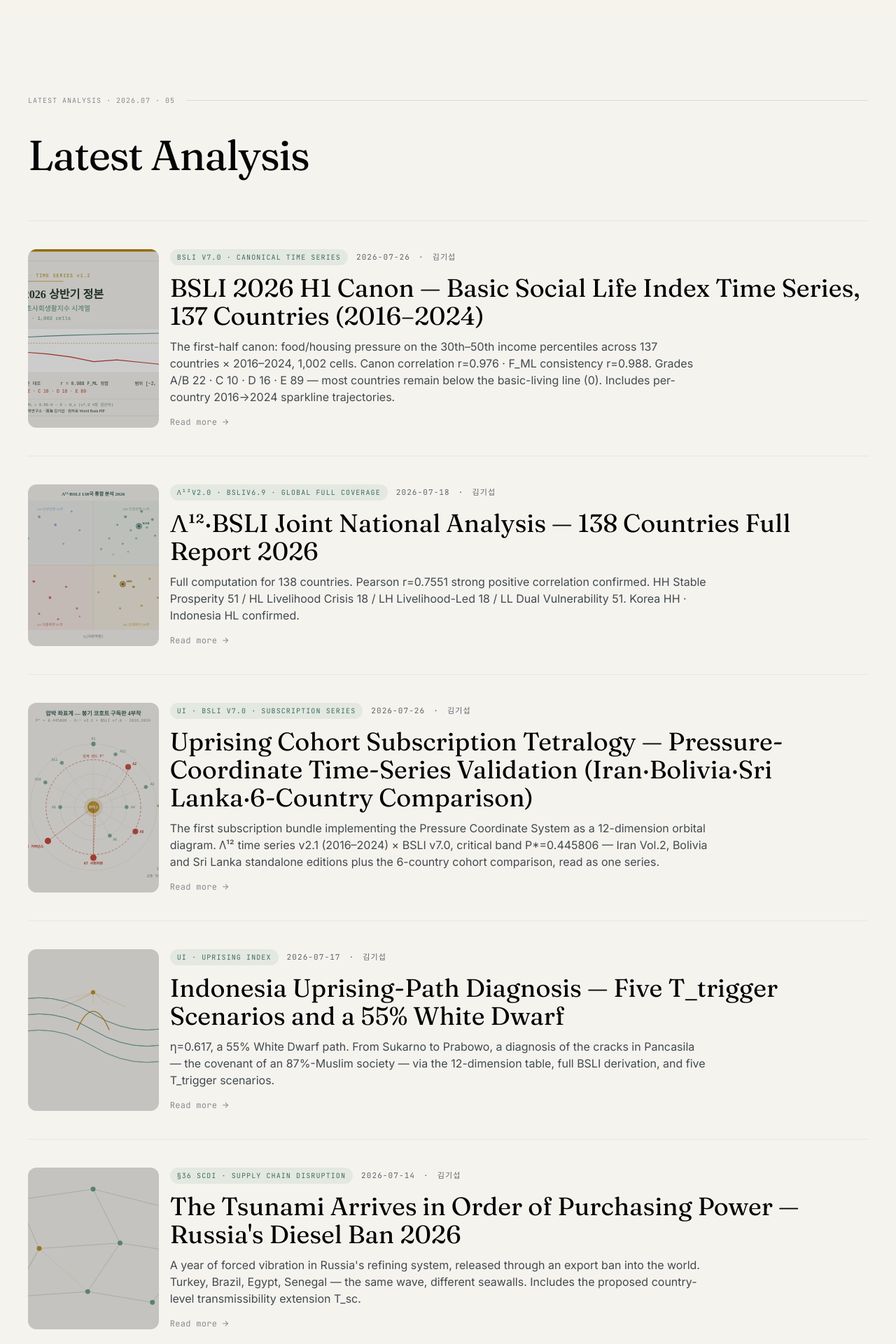
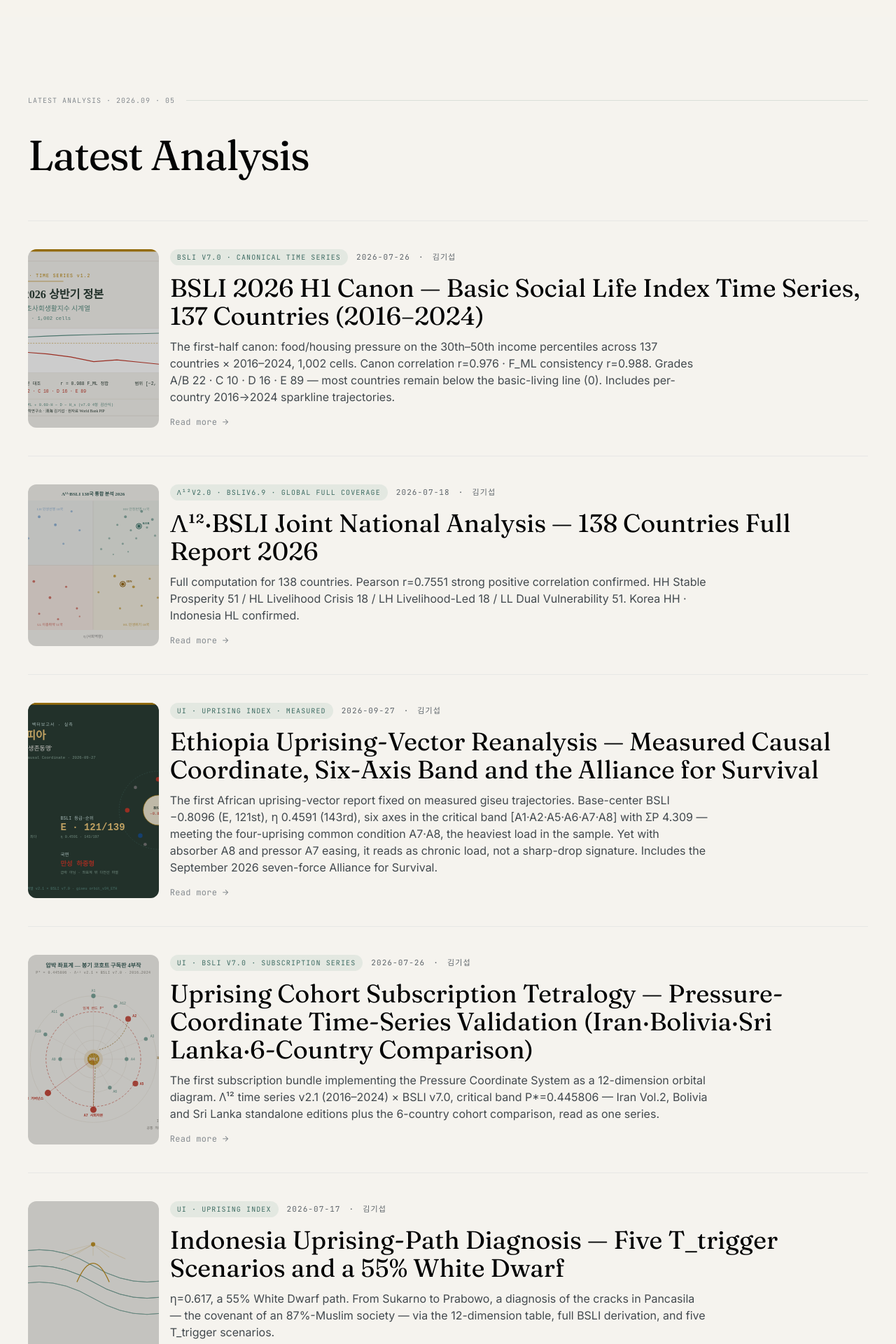
Before and after one commit to badaegopa/everbluesea-portal, a React (Vite) app: page / in a window 1280 px wide. Shown: the part 1500-3420 px from the top of the page at 70% size. Built offline with nearby package versions, Linux system fonts and the light colour scheme.

Commit message:
최신: 에티오피아(r-011) featured 최상단 추가 · 쓰나미(r-005) 최신 제외

```diff
--- a/src/mocks/home.ts
+++ b/src/mocks/home.ts
@@ -71,6 +71,19 @@ export type FeaturedReport = {
 
 export const featuredReports: FeaturedReport[] = [
   {
+    id: "r-011",
+    category: "UI · 봉기지수 · 실측",
+    categoryEn: "UI · Uprising Index · Measured",
+    date: "2026-09-27",
+    author: "김기섭",
+    title: "에티오피아 봉기 벡터 재분석 — 인과좌표계 실측 · 밴드 6축과 생존동맹",
+    titleEn: "Ethiopia Uprising-Vector Reanalysis — Measured Causal Coordinate, Six-Axis Band and the Alliance for Survival",
+    excerpt: "giseu 궤적 실측으로 확정한 첫 아프리카 봉기 벡터보고서. 기저 중심 BSLI −0.8096(E·121위), η 0.4591(143위), 임계밴드 내 6축[A1·A2·A5·A6·A7·A8]·ΣP 4.309로 봉기 4국 공통조건 A7·A8 충족 — 표본 최다 하중. 단 흡수체 A8·압력원 A7이 완화 방향이라 급락형이 아닌 만성 하중형. 2026.9 7세력 생존동맹 결성 배경 포함.",
+    excerptEn: "The first African uprising-vector report fixed on measured giseu trajectories. Base-center BSLI −0.8096 (E, 121st), η 0.4591 (143rd), six axes in the critical band [A1·A2·A5·A6·A7·A8] with ΣP 4.309 — meeting the four-uprising common condition A7·A8, the heaviest load in the sample. Yet with absorber A8 and pressor A7 easing, it reads as chronic load, not a sharp-drop signature. Includes the September 2026 seven-force Alliance for Survival.",
+    image: "/images/cards/r-011.svg",
+    tone: "dark" as const,
+  },
+  {
     id: "r-007",
     category: "Λ¹²v2.0 · BSLIv6.9 · 글로벌 전수",
     categoryEn: "Λ¹²v2.0 · BSLIv6.9 · Global Full Coverage",
@@ -122,19 +135,6 @@ export const featuredReports: FeaturedReport[] = [
     excerpt: "η=0.617, 백색왜성 경로 55%. 수카르노에서 프라보워까지의 계보 위에서, 이슬람 87% 사회를 묶어온 판차실라의 균열을 12차원 테이블·BSLI 공식 전개·T_trigger 5개 시나리오로 진단한다.",
     excerptEn: "η=0.617, a 55% White Dwarf path. From Sukarno to Prabowo, a diagnosis of the cracks in Pancasila — the covenant of an 87%-Muslim society — via the 12-dimension table, full BSLI derivation, and five T_trigger scenarios.",
     image: "/images/cards/r-006.svg",
-    tone: "light" as const,
-  },
-  {
-    id: "r-005",
-    category: "§36 SCDI · 공급망교란지수",
-    categoryEn: "§36 SCDI · Supply Chain Disruption",
-    date: "2026-07-14",
-    author: "김기섭",
-    title: "쓰나미는 구매력 순서로 도착한다 — 러시아 경유 수출금지 2026",
-    titleEn: "The Tsunami Arrives in Order of Purchasing Power — Russia's Diesel Ban 2026",
-    excerpt: "우크라이나가 러시아 정제계통에 1년간 축적시킨 강제 진동이 수출금지라는 통로로 세계에 방출됐다. 튀르키예·브라질·이집트·세네갈 — 같은 파도, 다른 방파제. 국가별 전달률 T_sc 확장 제안 수록.",
-    excerptEn: "A year of forced vibration in Russia's refining system, released through an export ban into the world. Turkey, Brazil, Egypt, Senegal — the same wave, different seawalls. Includes the proposed country-level transmissibility extension T_sc.",
-    image: "/images/cards/r-005.svg",
     tone: "light" as const,
   },
   {
```
Also changed, not shown: public/reports/r-011.json (added, +18 -0 lines), public/images/cards/r-011.svg (added).
